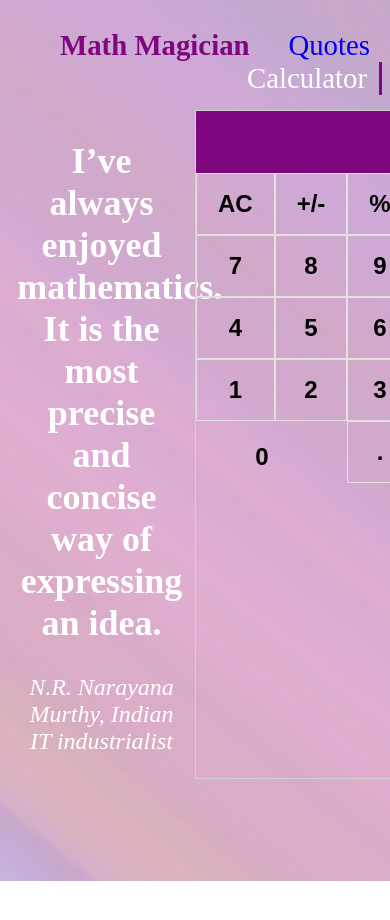
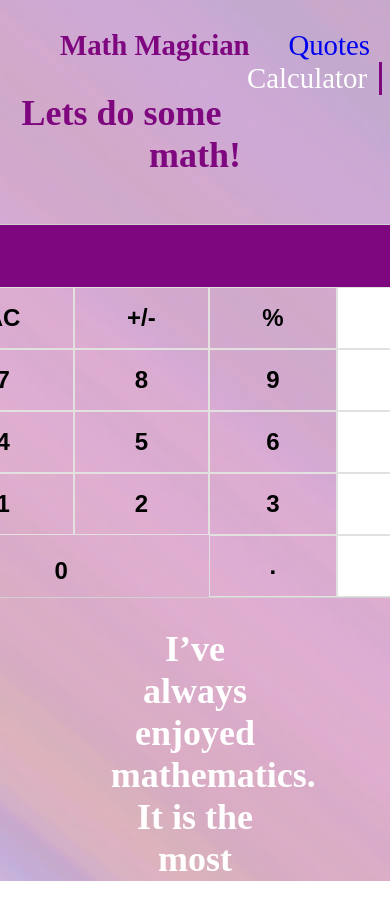
Before and after one commit to preciousakams/math-magicians, a React (Create React App) app: page / in a window 390 px wide. Shown: the top 920 px of the page. Before the commit the page ends 881 px from the top, so only its background shows below. Built offline with nearby package versions, Linux system fonts and the light colour scheme.

Commit message:
stye update

```diff
--- a/src/components/Calculator.js
+++ b/src/components/Calculator.js
@@ -20,10 +20,9 @@ function Calculator() {
 
   const { total, next } = data;
   return (
+    <>
+      <h2 className="title">Lets do some math!</h2>
       <div className="container">
-      <div className="quote">
-        <Quotes />
-      </div>
         <div className="calc">
           <div className="display">
             <h1 className="displayCalc">
@@ -53,7 +52,13 @@ function Calculator() {
             <div className="equalTo orange"><button type="button" onClick={handleCalculation} name="=">=</button></div>
           </div>
         </div>
+        <div className="quote">
+          <Quotes />
         </div>
+
+      </div>
+
+    </>
   );
 }
 export default Calculator;
--- a/src/index.css
+++ b/src/index.css
@@ -21,6 +21,21 @@ body {
 .quote {
   width: 50%;
   height: 100%;
+}
+
+@media screen and (max-width: 768px) {
+  .body {
+    height: 100%;
+  }
+
+  .container {
+    flex-direction: column;
+    align-items: center;
+  }
+
+  .quote {
+    margin-bottom: 48px;
+  }
 }
 
 .display {
@@ -122,3 +137,7 @@ body {
 p {
   font-style: italic;
 }
+
+.title {
+  text-align: center;
+}
```
Lines whose indentation alone changed are shown as unchanged.
